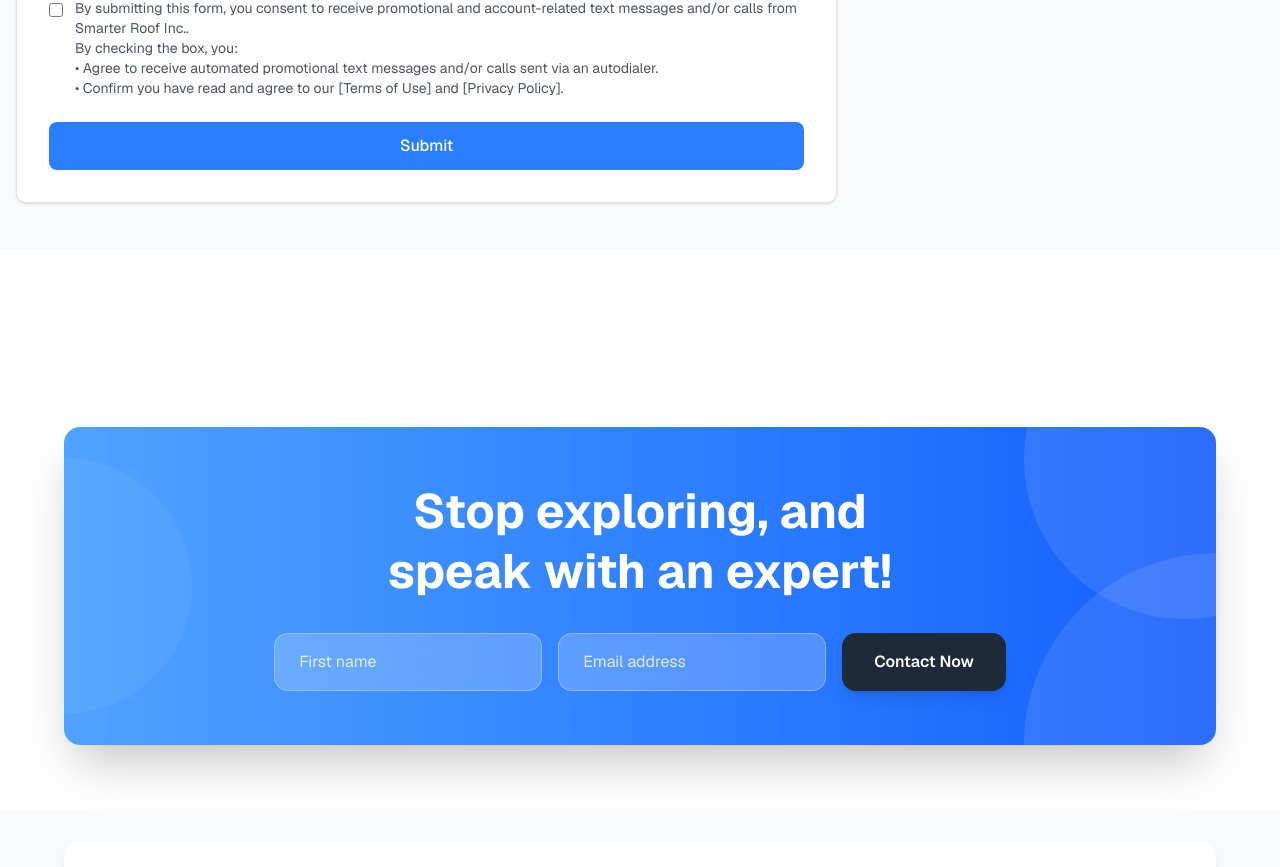
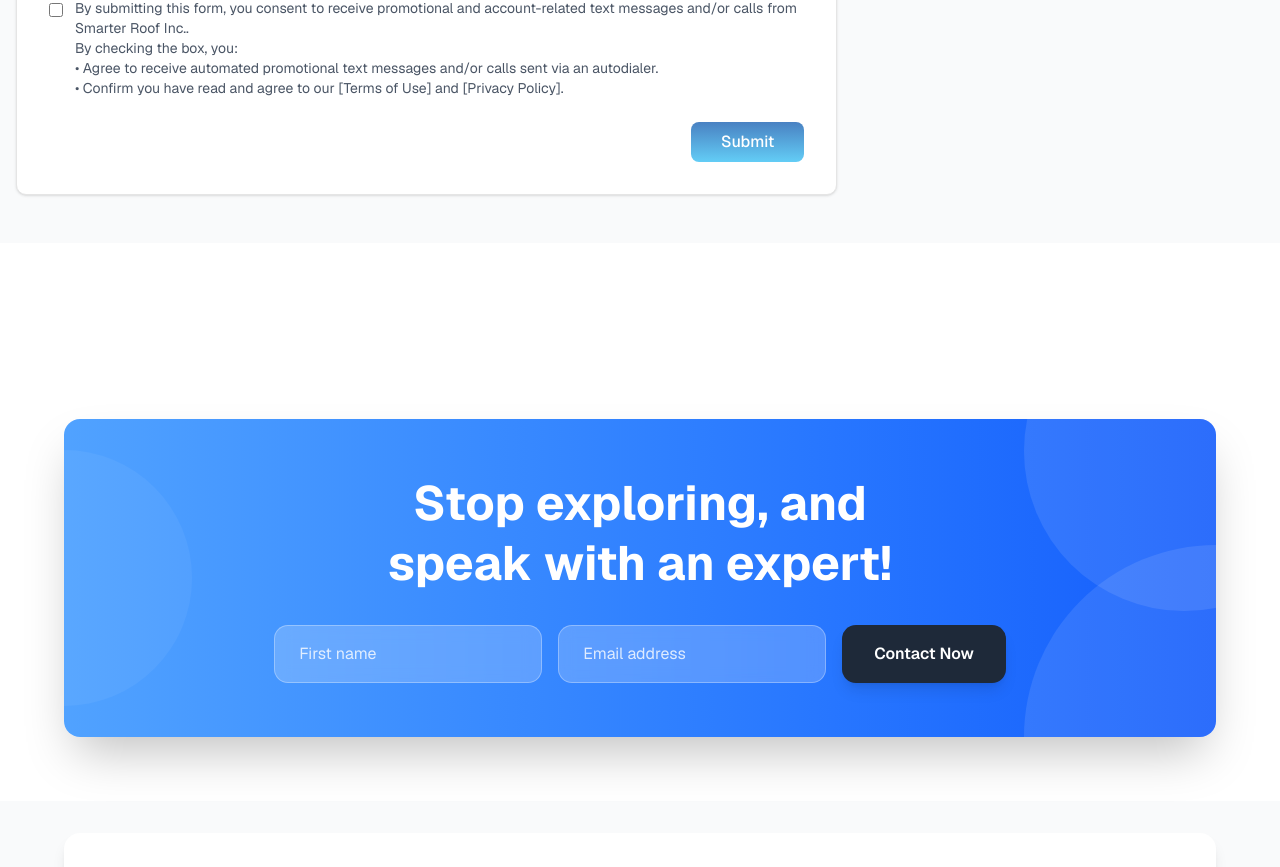
Before and after one commit to Sharjeel-22/roofing-services, a Next.js app: page /contact-us in a window 1280 px wide. Shown: the part 1160-2027 px from the top of the page. Built offline with nearby package versions, Linux system fonts and the light colour scheme.

Commit message:
worked on styling

```diff
--- a/components/ContactUs/index.tsx
+++ b/components/ContactUs/index.tsx
@@ -232,13 +232,24 @@ const Contact = () => {
                   </label>
                 </div>
 
+                <div className="flex justify-end">
                   <button
                     onClick={handleSubmit}
                     disabled={isSubmitting}
-                  className="w-full bg-blue-500 hover:bg-blue-600 text-white font-medium py-3 px-8 rounded-md transition-colors disabled:opacity-50"
+                    style={{
+                      background: 'linear-gradient(180deg, #4981C2 0%, #63CDF6 100%)',
+                      paddingTop: '8px',
+                      paddingRight: '30px',
+                      paddingBottom: '8px',
+                      paddingLeft: '30px',
+                      gap: '5px'
+                    }}
+                    className="hover:bg-blue-600 text-white font-medium py-3 px-8 rounded-md transition-colors disabled:opacity-50"
                   >
                     {isSubmitting ? "Submitting..." : "Submit"}
                   </button>
+                </div>
+
               </div>
             </div>
 
--- a/components/FreeEstimate/components/FreeEstimate.tsx
+++ b/components/FreeEstimate/components/FreeEstimate.tsx
@@ -31,7 +31,7 @@ const Estimate = () => {
 
   const handleSubmit = () => {
     if (!formData.agreeToTerms) {
-      alert("Please agree to the terms of usage and privacy policy.")
+      // alert("Please agree to the terms of usage and privacy policy.")
       return
     }
 
@@ -233,10 +233,10 @@ const Estimate = () => {
 
               <Link href="/payment">
 
-                <button
-                  onClick={handleSubmit}
-                  disabled={isSubmitting}
-                 className="w-[235px] h-[40px] text-white font-semibold rounded-[20px] transition-all duration-200 focus:outline-none focus:ring-2 focus:ring-blue-500 focus:ring-offset-2"
+              <div className="flex justify-end">
+                  <button
+                    onClick={handleSubmit}
+                    disabled={isSubmitting}
                     style={{
                       background: 'linear-gradient(180deg, #4981C2 0%, #63CDF6 100%)',
                       paddingTop: '8px',
@@ -244,9 +244,12 @@ const Estimate = () => {
                       paddingBottom: '8px',
                       paddingLeft: '30px',
                       gap: '5px'
-                    }}>
-                  {isSubmitting ? "Submitting..." : "Submit"}
-                </button>
+                    }}
+                    className="hover:bg-blue-600 text-white font-medium py-3 px-8 rounded-md transition-colors disabled:opacity-50"
+                  >
+                    {isSubmitting ? "Submitting..." : "Submit"}
+                  </button>
+                </div>
                 </Link>
               </div>
             </div>
```
Lines whose indentation alone changed are shown as unchanged.
